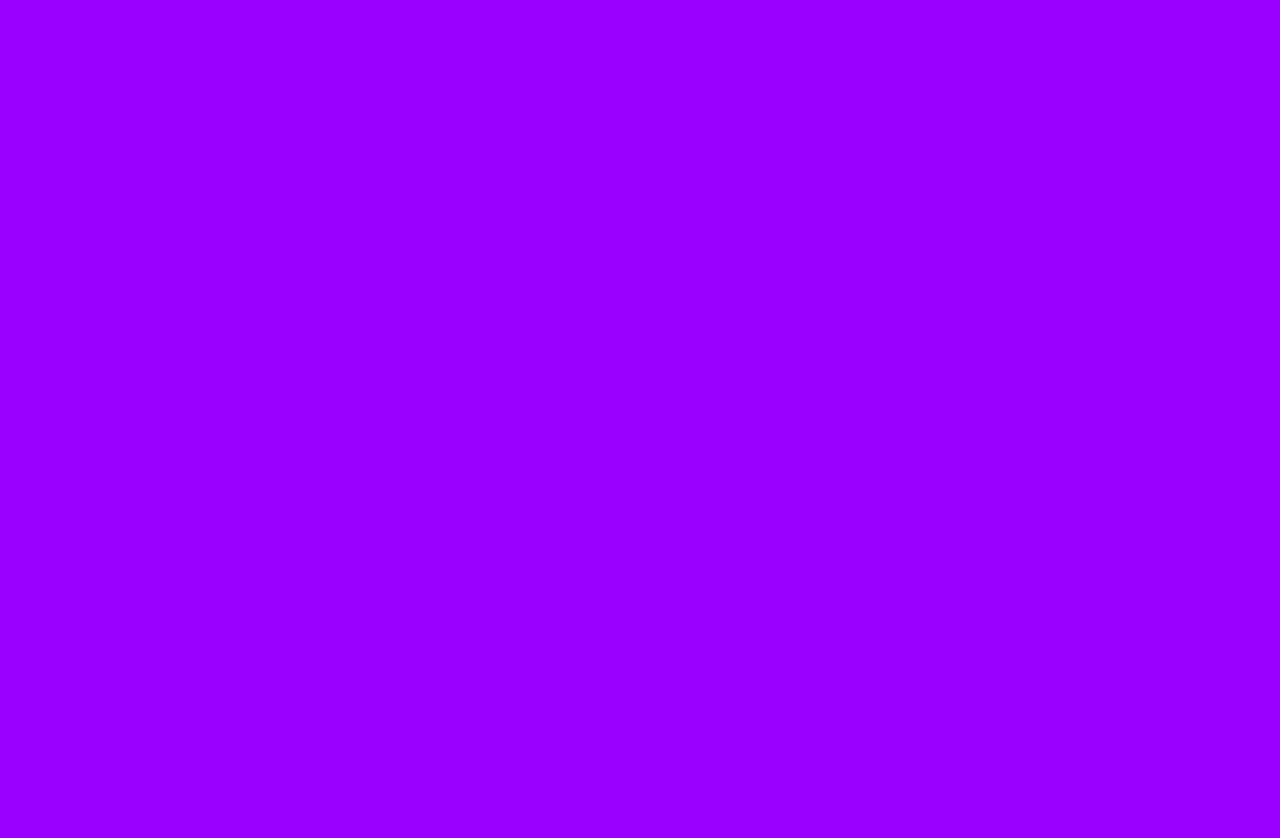
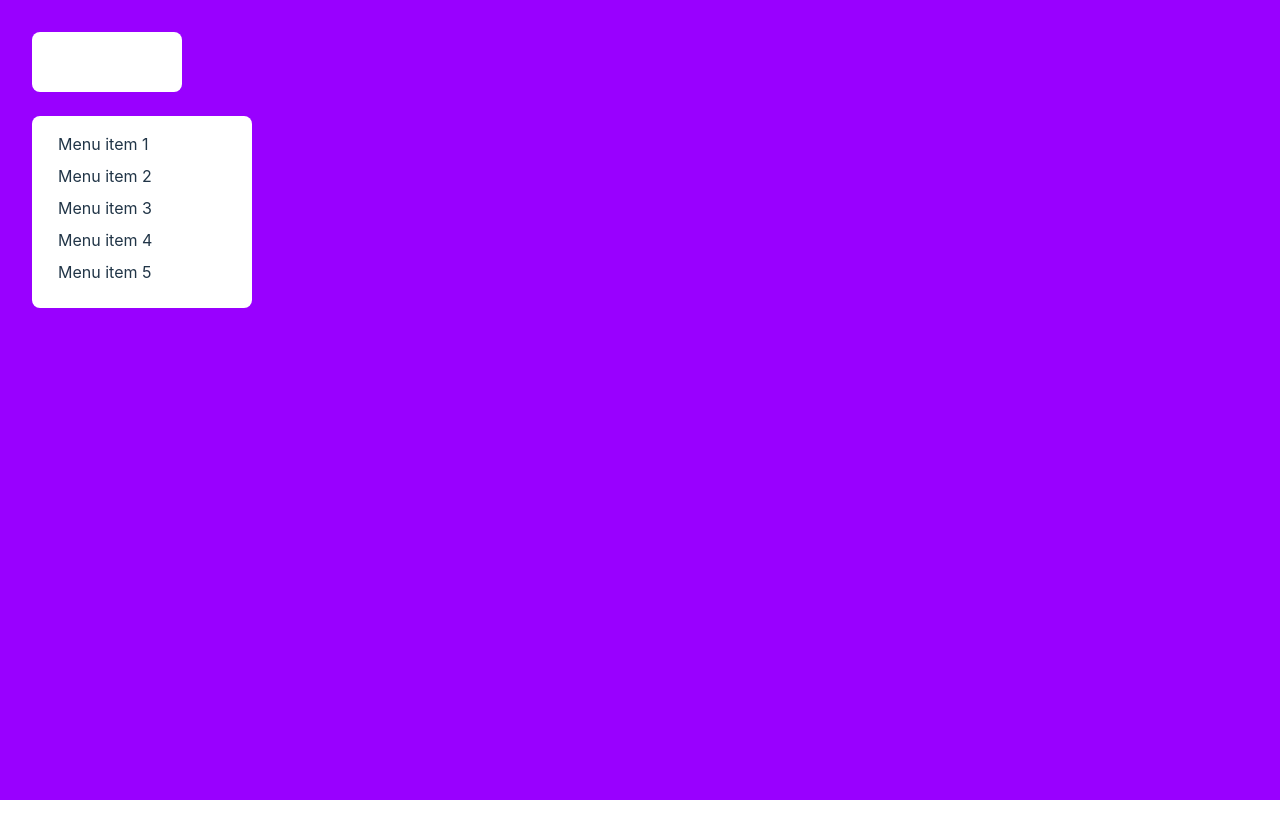
Before and after one commit to FarzeenZainab/animations-with-framer-motion, a React (Vite) app: page / in a window 1280 px wide. Shown: the top 838 px of the page. After the commit the page ends 800 px from the top, so only its background shows below. Built offline with nearby package versions, Linux system fonts and the light colour scheme.

Commit message:
working with variants

```diff
--- a/src/App.jsx
+++ b/src/App.jsx
@@ -1,12 +1,14 @@
 import "./App.css";
 // import Basics from "./components/basics";
-import Gestures from "./components/gestures";
+// import Gestures from "./components/gestures";
+import Variants from "./components/variants";
 
 function App() {
   return (
     <div className="container-page">
       {/* <Basics /> */}
-      <Gestures />
+      {/* <Gestures /> */}
+      <Variants />
     </div>
   );
 }
--- a/src/components/gestures.jsx
+++ b/src/components/gestures.jsx
@@ -9,7 +9,7 @@ const Gestures = () => {
       */}
 
       <motion.button
-        className="my-[200vh]"
+        className="my-[100vh]"
         initial={{ opacity: 0, outline: "none" }}
         whileHover={{
           scale: 1.2,
--- a/src/components/variants.jsx
+++ b/src/components/variants.jsx
@@ -1,5 +1,74 @@
+import { motion } from "framer-motion";
+
 const Variants = () => {
-  return <div>Variants</div>;
+  const variants = {
+    visible: {
+      opacity: 1,
+    },
+    hidden: {
+      opacity: 0,
+    },
+    partiallyVisible: {
+      opacity: 0.5,
+    },
+  };
+
+  const item = {
+    hidden: {
+      x: 0,
+    },
+    visible: { x: 10 },
+  };
+  return (
+    <div>
+      {/*
+            Setting animate as an object is useful for simple,
+            single component animations. But sometimes we want to create
+            animations that propagates throughout the DOM. and orchestrate
+            those animations in declarative way.
+
+            We can do so with variants
+
+            Variants are sets of pre-defined targets
+        */}
+      <motion.div
+        className="w-[150px] h-[60px] bg-white rounded-lg"
+        initial="hidden"
+        animate="visible" // we can pass variants conditionally as per the state
+        variants={variants}
+      ></motion.div>
+
+      {/*
+            Propagation:
+            If a motion component has children, changes in variant will flow
+            down through the component hierarchy until a child component defines
+            its own animate property
+        */}
+
+      <motion.ul
+        className="w-[220px] h-auto p-4 bg-white rounded-lg mt-6"
+        initial="hidden"
+        animate="visible" // we can pass variants conditionally as per the state
+        variants={variants}
+      >
+        <motion.li className="mb-2" variants={item}>
+          Menu item 1
+        </motion.li>
+        <motion.li className="mb-2" variants={item}>
+          Menu item 2
+        </motion.li>
+        <motion.li className="mb-2" variants={item}>
+          Menu item 3
+        </motion.li>
+        <motion.li className="mb-2" variants={item}>
+          Menu item 4
+        </motion.li>
+        <motion.li className="mb-2" variants={item}>
+          Menu item 5
+        </motion.li>
+      </motion.ul>
+    </div>
+  );
 };
 
 export default Variants;
```
